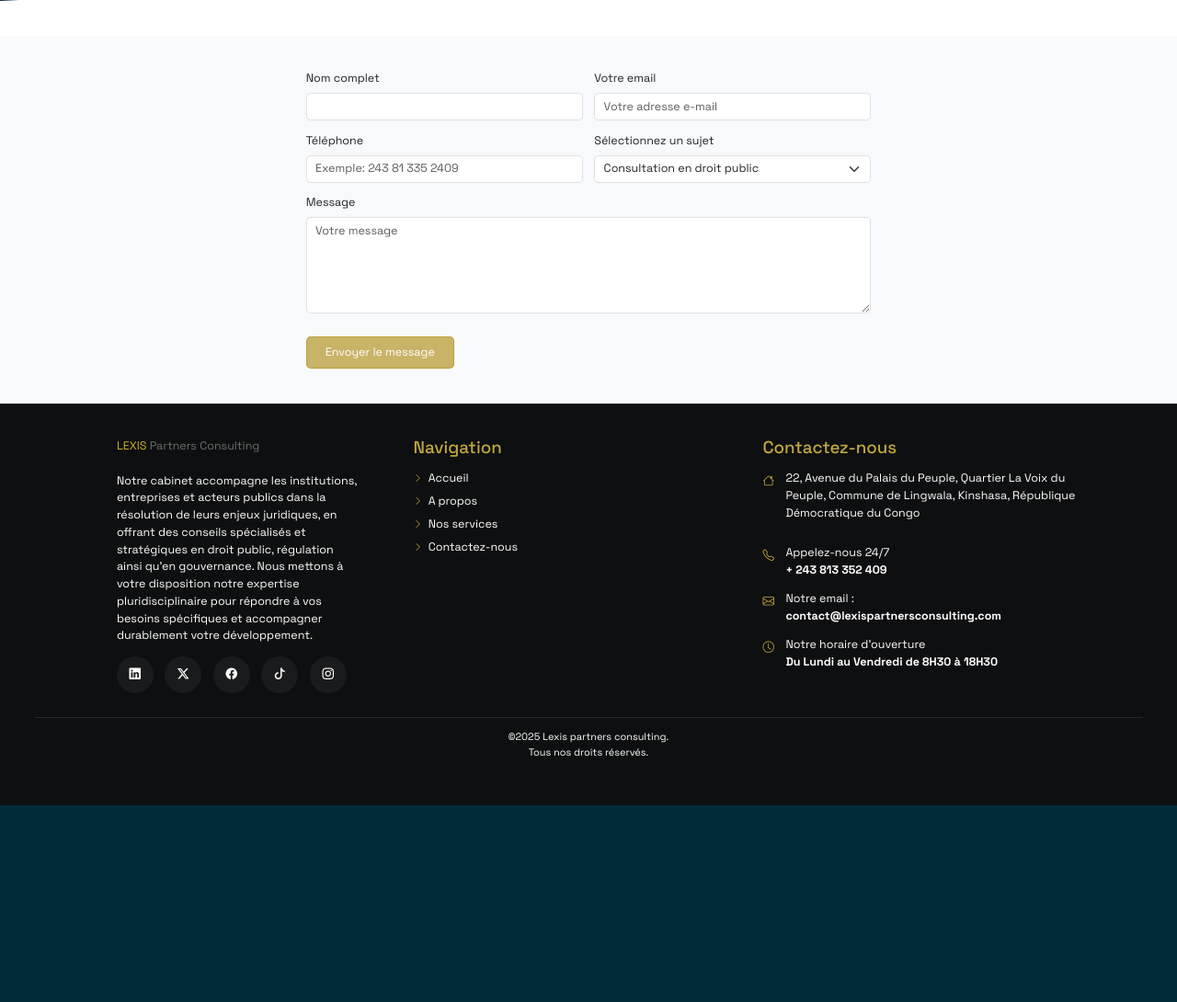
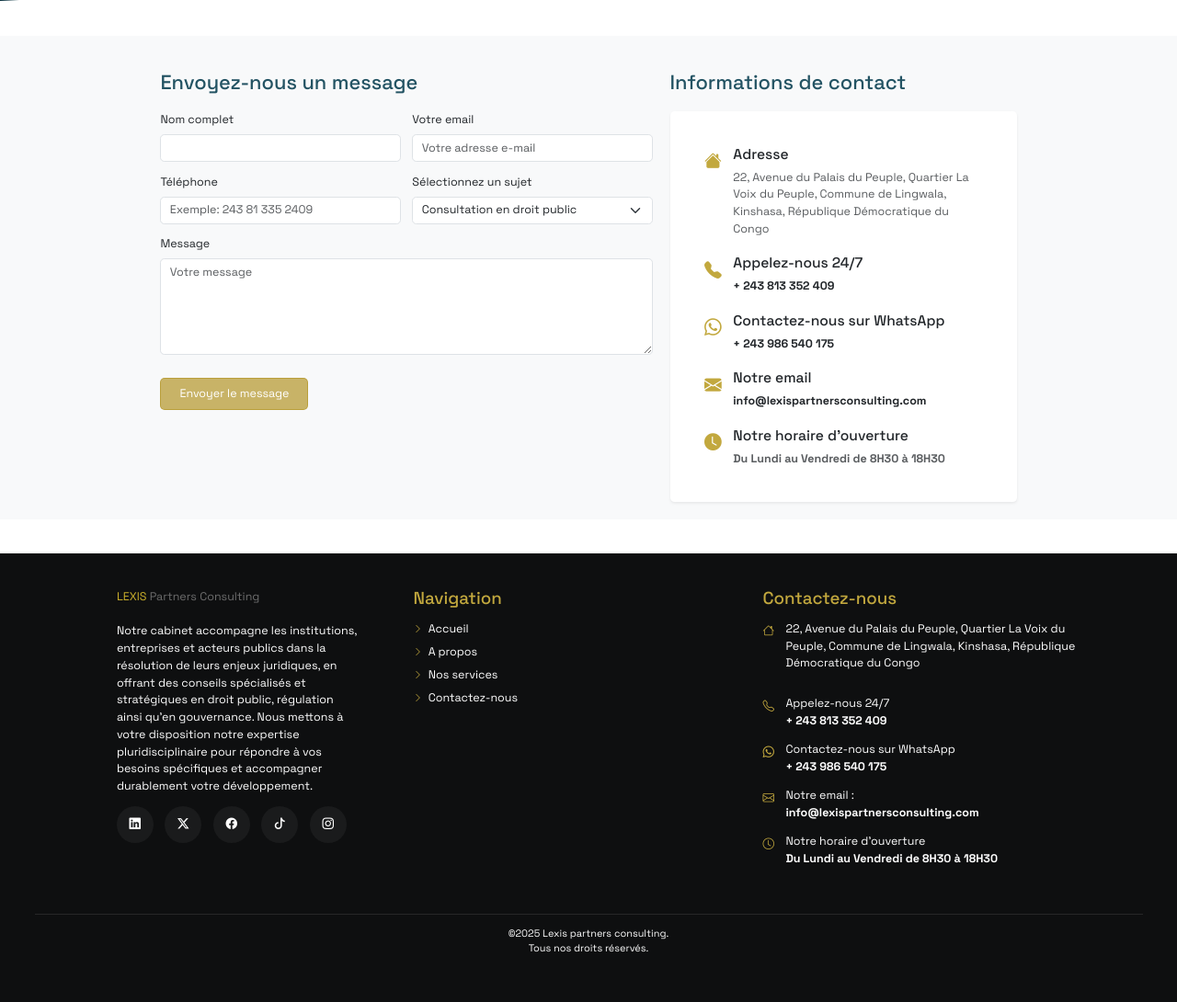
Before and after one commit to Elkis243/Lexis-Partners-Consulting, a Django app: page /fr/contact/ in a window 1280 px wide. Shown: the part 559-1649 px from the top of the page at 92% size. Before the commit the page ends 1435 px from the top, so only its background shows below. Run offline with Django 5.2, Linux system fonts and the light colour scheme.

Commit message:
Refactor contact form and enhance template structure
- Updated the contact view to use EmailMessage for sending emails, improving email handling.
- Revised the contact.html template for better layout and added contact information section.
- Updated base.html to include new favicon and apple-touch-icon links.
- Added new images and web app manifest for improved site branding and functionality.
- Enhanced meta tags for better SEO and clarity.

```diff
--- a/app/views.py
+++ b/app/views.py
@@ -1,9 +1,9 @@
 from django.shortcuts import render
 from django.contrib import messages
 from django.shortcuts import redirect
-from django.core.mail import send_mail
 from django.conf import settings
 from django.http import HttpResponse
+from django.core.mail import EmailMessage
 
 
 def index(request):
@@ -18,7 +18,7 @@
 
 def contact(request):
     page = "Contact"
-    receiver = settings.EMAIL_HOST_USER
+    receiver = "info@lexispartnersconsulting.com"
     if request.method == "POST":
         name = request.POST.get("name")
         email = request.POST.get("email")
@@ -26,31 +26,36 @@
         subject = request.POST.get("subject")
         message = request.POST.get("message")
 
+        email_subject = f"Nouveau message de {name}"
+        body = f"""
+                    Nouveau message reçu via le formulaire de contact:
+
+                    Nom complet: {name}
+                    Email: {email}
+                    Téléphone: {phone}
+                    Sujet: {subject}
+
+                    Message:
+                    {message}
+
+                    ---
+                    Cet email a été envoyé automatiquement depuis le formulaire de contact.
+                    """
+
+
         try:
-            email_subject = f"Nouveau contact : {subject}"
-            email_content = f"""
-            Nouveau message reçu via le formulaire de contact:
+            mail = EmailMessage(
+                subject=email_subject,
+                body=body,
+                from_email=settings.EMAIL_HOST_USER,  # Email de l'hosting pour répondre
+                to=[receiver],  # Destinataire un alias pour répondre
+                reply_to=[email],
+            )
+            mail.send(fail_silently=False)
 
-            Nom complet: {name}
-            Email: {email}
-            Téléphone: {phone}
-            Sujet: {subject}
-
-            Message:
-            {message}
-
-            ---
-            Cet email a été envoyé automatiquement depuis le formulaire de contact.
-            """
-            send_mail(
-                email_subject,
-                email_content,
-                email,
-                [receiver],
-                fail_silently=False,
-            )
             messages.success(request, "Votre message a été envoyé avec succès !")
             return redirect(request.path)
+
         except Exception as e:
             messages.error(request, f"Erreur lors de l'envoi: {str(e)}")
             return redirect(request.path)
--- a/lexis_partners_consulting/settings/production.py
+++ b/lexis_partners_consulting/settings/production.py
@@ -13,7 +13,7 @@
 SESSION_COOKIE_SECURE = os.getenv('SESSION_COOKIE_SECURE') == 'True'
 CSRF_COOKIE_SECURE = os.getenv('CSRF_COOKIE_SECURE') == 'True'
 CSRF_TRUSTED_ORIGINS = ['https://lexispartnersconsulting.com']
-
 X_FRAME_OPTIONS = os.getenv('X_FRAME_OPTIONS')
 SECURE_BROWSER_XSS_FILTER = os.getenv('SECURE_BROWSER_XSS_FILTER') == 'True'
 SECURE_CONTENT_TYPE_NOSNIFF = os.getenv('SECURE_CONTENT_TYPE_NOSNIFF') == 'True'
+SECURE_PROXY_SSL_HEADER = ("HTTP_X_FORWARDED_PROTO", "https")
--- a/lexis_partners_consulting/templates/app/contact.html
+++ b/lexis_partners_consulting/templates/app/contact.html
@@ -3,51 +3,53 @@
   <div class="container d-flex align-items-center h-100">
     <div class="row justify-content-center">
       <div class="col-md-10 px-5">
-        <h1 class="text-light" data-aos="fade-down" data-aos-duration="1000">
-          {% trans "Contactez-nous" %}
-        </h1>
-        <p class="text-white mb-4 w-75" data-aos="fade-down" data-aos-duration="1000">
-        {% blocktrans %}Contactez notre équipe pour vos besoins juridiques et institutionnels.{% endblocktrans %}
-        </p>
+        <h1 class="text-light" data-aos="fade-down" data-aos-duration="1000">{% trans "Contactez-nous" %}</h1>
+        <p class="text-white mb-4 w-75" data-aos="fade-down" data-aos-duration="1000">{% blocktrans %}Contactez notre équipe pour vos besoins juridiques et institutionnels.{% endblocktrans %}</p>
       </div>
     </div>
   </div>
 </header>
 
-<div class="mt-5 p-5 bg-light">
+<div class="mt-5 pt-5 px-5 pb-2 mb-5 bg-light">
   <div class="container">
     <div class="row justify-content-center">
       <div class="col-md-10">
-        <div class="row justify-content-center">
-          <div class="col-md-8">
-            {% if messages %} {% for message in messages %}
-            <div class="alert fs-6  text-center {{ message.tags }} return-messag" id="alert">{{ message }}</div>
-            {% endfor %} {% endif %}
+        {% if messages %} {% for message in messages %}
+        <div class="alert fs-6 text-center {{ message.tags }} return-messag mb-4" id="alert">{{ message }}</div>
+        {% endfor %} {% endif %}
+        <div class="row g-4">
+          <!-- Formulaire de contact -->
+          <div class="col-md-7">
+            <h3 class="mb-4 text-custom-color">{% trans "Envoyez-nous un message" %}</h3>
             <form action="" method="POST" class="needs-validation" id="customValidationForm" novalidate>
               {% csrf_token %}
               <div class="row g-3">
                 <div class="col-md-6">
                   <div class="form-group">
                     <label for="name" class="form-label">{% trans "Nom complet" %}</label>
-                    <input type="text" class="form-control" id="name" minlength="3" maxlength="100"
-                      pattern="^[A-Za-zÀ-ÖØ-öø-ÿ\s\-']{2,50}$" name="name" required />
+                    <input type="text" class="form-control" id="name" minlength="3" maxlength="100" pattern="^[A-Za-zÀ-ÖØ-öø-ÿ\s\-']{2,50}$" name="name" required />
                     <div class="invalid-feedback"></div>
                   </div>
                 </div>
                 <div class="col-md-6">
                   <div class="form-group">
                     <label for="email" class="form-label">{% trans "Votre email" %}</label>
-                    <input type="email" class="form-control" id="email" name="email" placeholder="{% trans 'Votre adresse e-mail' %}"
+                    <input
+                      type="email"
+                      class="form-control"
+                      id="email"
+                      name="email"
+                      placeholder="{% trans 'Votre adresse e-mail' %}"
                       pattern="[\-a-zA-Z0-9~!$%^&*_=+\}\{'?]+(\.[\-a-zA-Z0-9~!$%^&*_=+\}\{'?]+)*@[a-zA-Z0-9_][\-a-zA-Z0-9_]*(\.[\-a-zA-Z0-9_]+)*\.[a-zA-Z]{2,5}"
-                      required />
+                      required
+                    />
                     <div class="invalid-feedback"></div>
                   </div>
                 </div>
                 <div class="col-md-6">
                   <div class="form-group">
                     <label for="phone" class="form-label">{% trans "Téléphone" %}</label>
-                    <input type="text" class="form-control" id="phone" name="phone" pattern="^[0-9]{1,15}$"
-                      maxlength="12" placeholder="{% trans 'Exemple: 243 81 335 2409' %}" required />
+                    <input type="text" class="form-control" id="phone" name="phone" pattern="^[0-9]{1,15}$" maxlength="12" placeholder="{% trans 'Exemple: 243 81 335 2409' %}" required />
                     <div class="invalid-feedback"></div>
                   </div>
                 </div>
@@ -65,8 +67,7 @@
                 <div class="col-12">
                   <div class="form-group">
                     <label for="message" class="form-label">{% trans "Message" %}</label>
-                    <textarea class="form-control" id="message" name="message" rows="5" placeholder="{% trans 'Votre message' %}"
-                      minlength="10" maxlength="700" required></textarea>
+                    <textarea class="form-control" id="message" name="message" rows="5" placeholder="{% trans 'Votre message' %}" minlength="10" maxlength="700" required></textarea>
                     <div class="invalid-feedback"></div>
                   </div>
                 </div>
@@ -75,6 +76,70 @@
                 </div>
               </div>
             </form>
+          </div>
+
+          <!-- Informations de contact -->
+          <div class="col-md-5">
+            <h3 class="mb-4 text-custom-color">{% trans "Informations de contact" %}</h3>
+            <div class="contact-info-card p-5 rounded shadow-sm bg-white mb-3">
+              <div class="mb-4">
+                <div class="d-flex align-items-start mb-3">
+                  <i class="bi bi-house-fill me-3 mt-1" style="color: #c2a83e; font-size: 1.5rem"></i>
+                  <div>
+                    <h5 class="mb-2 fw-medium">{% trans "Adresse" %}</h5>
+                    <p class="mb-0 text-muted">
+                      {% blocktrans %}22, Avenue du Palais du Peuple, Quartier La Voix du Peuple, Commune de Lingwala, Kinshasa, République Démocratique du Congo{% endblocktrans %}
+                    </p>
+                  </div>
+                </div>
+              </div>
+
+              <div class="mb-4">
+                <div class="d-flex align-items-start mb-3">
+                  <i class="bi bi-telephone-fill me-3 mt-1" style="color: #c2a83e; font-size: 1.5rem"></i>
+                  <div>
+                    <h5 class="mb-2 fw-medium">{% blocktrans %}Appelez-nous 24/7{% endblocktrans %}</h5>
+                    <a href="tel:+243813352409" class="text-decoration-none text-dark">
+                      <p class="mb-0"><strong>+ 243 813 352 409</strong></p>
+                    </a>
+                  </div>
+                </div>
+              </div>
+
+              <div class="mb-4">
+                <div class="d-flex align-items-start mb-3">
+                  <i class="bi bi-whatsapp me-3 mt-1" style="color: #c2a83e; font-size: 1.5rem"></i>
+                  <div>
+                    <h5 class="mb-2 fw-medium">{% blocktrans %}Contactez-nous sur WhatsApp{% endblocktrans %}</h5>
+                    <a href="https://wa.me/243986540175" class="text-decoration-none text-dark" target="_blank">
+                      <p class="mb-0"><strong>+ 243 986 540 175</strong></p>
+                    </a>
+                  </div>
+                </div>
+              </div>
+
+              <div class="mb-4">
+                <div class="d-flex align-items-start mb-3">
+                  <i class="bi bi-envelope-fill me-3 mt-1" style="color: #c2a83e; font-size: 1.5rem"></i>
+                  <div>
+                    <h5 class="mb-2 fw-medium">{% blocktrans %}Notre email{% endblocktrans %}</h5>
+                    <a href="mailto:info@lexispartnersconsulting.com" class="text-decoration-none text-dark">
+                      <p class="mb-0"><strong>info@lexispartnersconsulting.com</strong></p>
+                    </a>
+                  </div>
+                </div>
+              </div>
+
+              <div class="mb-0">
+                <div class="d-flex align-items-start">
+                  <i class="bi bi-clock-fill me-3 mt-1" style="color: #c2a83e; font-size: 1.5rem"></i>
+                  <div>
+                    <h5 class="mb-2 fw-medium">{% blocktrans %}Notre horaire d'ouverture{% endblocktrans %}</h5>
+                    <p class="mb-0 text-muted"><strong>{% blocktrans %}Du Lundi au Vendredi de 8H30 à 18H30{% endblocktrans %}</strong></p>
+                  </div>
+                </div>
+              </div>
+            </div>
           </div>
         </div>
       </div>
--- a/lexis_partners_consulting/templates/app/index.html
+++ b/lexis_partners_consulting/templates/app/index.html
@@ -21,13 +21,11 @@
     <div class="col-md-10">
       <div class="row justify-content-center align-items-center gy-3">
         <div class="col-12 col-md-6">
-          <img src="{% static 'images/avocat.webp' %}" alt="Image" class="img-fluid" />
+          <img src="{% static 'images/image-index.webp' %}" alt="Image" class="img-fluid" />
         </div>
         <div class="col-12 col-md-6">
           <p class="mb-3 fs-2 text-custom-color fw-medium">{% trans "Découvrez notre cabinet" %}</p>
-          <p class="fs-6">Lexis partners consulting {% blocktrans %}se positionne comme un acteur de référence en Afrique et à
-            l’international pour le conseil juridique stratégique en droit public et la facilitation des relations entre
-            les gouvernements, institutions publiques et entreprises privées." {% endblocktrans %}</p>
+          <p class="fs-6">Lexis partners consulting {% blocktrans %}est un cabinet de consultance spécialisé en droit public, régulation et facilitation des affaires. Nous accompagnons les gouvernements, institutions publiques et entreprises privées à travers une expertise stratégique et personnalisée, afin de favoriser la gouvernance efficace, les investissements et le développement des projets en République démocratique du Congo.{% endblocktrans %}</p>
 
 
           <p class="fs-6">{% blocktrans %}Notre approche couvre l'ensemble des enjeux critiques : marchés publics et PPP, réformes
--- a/lexis_partners_consulting/templates/base.html
+++ b/lexis_partners_consulting/templates/base.html
@@ -12,10 +12,11 @@
 
     <!-- Meta description pour le référencement (SEO) -->
     <meta name="description"
-      content="Lexis Partners Consulting est un cabinet juridique et de conseil spécialisé en droit public, marchés publics, régulation et facilitation des affaires. Nous accompagnons gouvernements, institutions et entreprises dans les investissements, la gouvernance et la réalisation de grands projets en Afrique et à l’international." />
+      content="Cabinet de consultance en droit public, régulation et facilitation d’affaires, offrant une expertise stratégique pour accompagner les institutions et les acteurs économiques." />
 
     <meta name="keywords"
-      content="Lexis Partners Consulting, cabinet juridique, droit public, marchés publics, régulation, investissements, partenariats public-privé, gouvernance, conseil juridique, lobbying, facilitation des affaires, fiscalité, droit administratif, Afrique, RDC" />
+    content="droit public, régulation, consultance juridique, facilitation des affaires, gouvernance, marchés publics, partenariats public-privé, investissements, conseil juridique, cabinet de consultance, stratégie institutionnelle, accompagnement juridique, Afrique, RDC" />
+
 
     <!-- Open Graph pour les réseaux sociaux -->
     <meta property="og:title" content="{{ page|default:'Lexis Partners Consulting' }}" />
@@ -35,7 +36,11 @@
     <meta name="twitter:image:alt" content="Site officiel de Lexis Partners Consulting" />
 
     <!-- Favicon du site -->
-    <link rel="icon" type="image/x-icon" href="{% static 'images/logo.png' %}" />
+    <link rel="icon" type="image/png" href="{% static 'images/favicon-96x96.png' %}" sizes="96x96" />
+    <link rel="icon" type="image/svg+xml" href="{% static 'images/favicon.svg' %}" />
+    <link rel="shortcut icon" href="{% static 'images/favicon.ico' %}" />
+    <link rel="apple-touch-icon" sizes="180x180" href="{% static 'images/apple-touch-icon.png' %}" />
+    <link rel="manifest" href="{% static 'images/site.webmanifest' %}" />
 
     <!-- URL canonique pour éviter les problèmes de contenu dupliqué -->
     <link rel="canonical" href="https://lexispartnersconsulting.com/" />
--- a/lexis_partners_consulting/templates/components/footer.html
+++ b/lexis_partners_consulting/templates/components/footer.html
@@ -23,8 +23,12 @@
               <a href="https://www.facebook.com/share/1D5Jabbr3y/?mibextid=wwXIfr" class="text-decoration-none text-white d-flex justify-content-center align-items-center"
                 ><i class="bi bi-facebook"></i
               ></a>
-              <a href="https://www.tiktok.com/@lexispartners.consulting?_r=1&_t=ZM-91nycAn7OBM" class="text-decoration-none text-white d-flex justify-content-center align-items-center"><i class="bi bi-tiktok"></i></a>
-              <a href="https://www.instagram.com/lexispartnersconsulting?igsh=cmdnNWNuYmdwMDA1&utm_source=qr" class="text-decoration-none text-white d-flex justify-content-center align-items-center"><i class="bi bi-instagram"></i></a>
+              <a href="https://www.tiktok.com/@lexispartners.consulting?_r=1&_t=ZM-91nycAn7OBM" class="text-decoration-none text-white d-flex justify-content-center align-items-center"
+                ><i class="bi bi-tiktok"></i
+              ></a>
+              <a href="https://www.instagram.com/lexispartnersconsulting?igsh=cmdnNWNuYmdwMDA1&utm_source=qr" class="text-decoration-none text-white d-flex justify-content-center align-items-center"
+                ><i class="bi bi-instagram"></i
+              ></a>
             </div>
           </div>
           <div class="col-md-4">
@@ -66,9 +70,16 @@
               >
             </div>
             <div class="mb-3 d-flex">
+              <i class="bi bi-whatsapp me-3 mt-1" style="color: #c2a83e"></i>
+              <a href="https://wa.me/243986540175" class="text-decoration-none text-white" target="_blank"
+                >{% blocktrans %}Contactez-nous sur WhatsApp{% endblocktrans %} <br />
+                <strong>+ 243 986 540 175</strong></a
+              >
+            </div>
+            <div class="mb-3 d-flex">
               <i class="bi bi-envelope me-3 mt-1" style="color: #c2a83e"></i>
-              <a href="mailto:contact@lexispartners.com" class="text-decoration-none text-white" target="_blank">
-                {% blocktrans %}Notre email{% endblocktrans %} : <br /><strong>contact@lexispartnersconsulting.com</strong></a
+              <a href="mailto:info@lexispartnersconsulting.com" class="text-decoration-none text-white" target="_blank">
+                {% blocktrans %}Notre email{% endblocktrans %} : <br /><strong>info@lexispartnersconsulting.com</strong></a
               >
             </div>
             <div class="mb-3 d-flex">
```
Also changed, not shown: lexis_partners_consulting/locale/en/LC_MESSAGES/django.po, lexis_partners_consulting/static/images/apple-touch-icon.png (added), lexis_partners_consulting/static/images/favicon-96x96.png (added), lexis_partners_consulting/static/images/favicon.ico (added), lexis_partners_consulting/static/images/favicon.png (deleted), lexis_partners_consulting/static/images/favicon.svg (added), lexis_partners_consulting/static/images/image-index.webp (added), lexis_partners_consulting/static/images/logo.png (deleted), lexis_partners_consulting/static/images/site.webmanifest (added), lexis_partners_consulting/static/images/web-app-manifest-192x192.png (added), lexis_partners_consulting/static/images/web-app-manifest-512x512.png (added).
